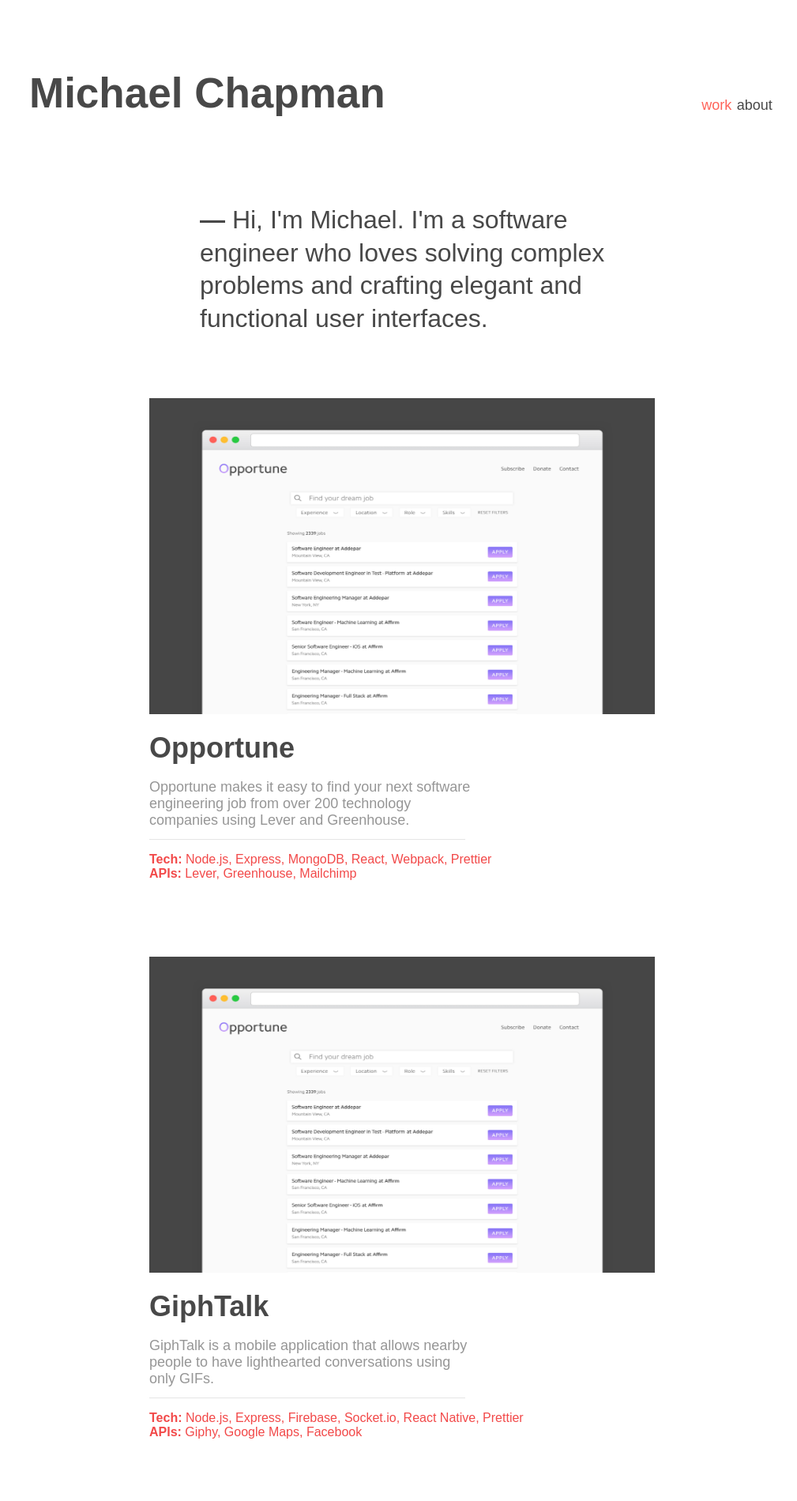
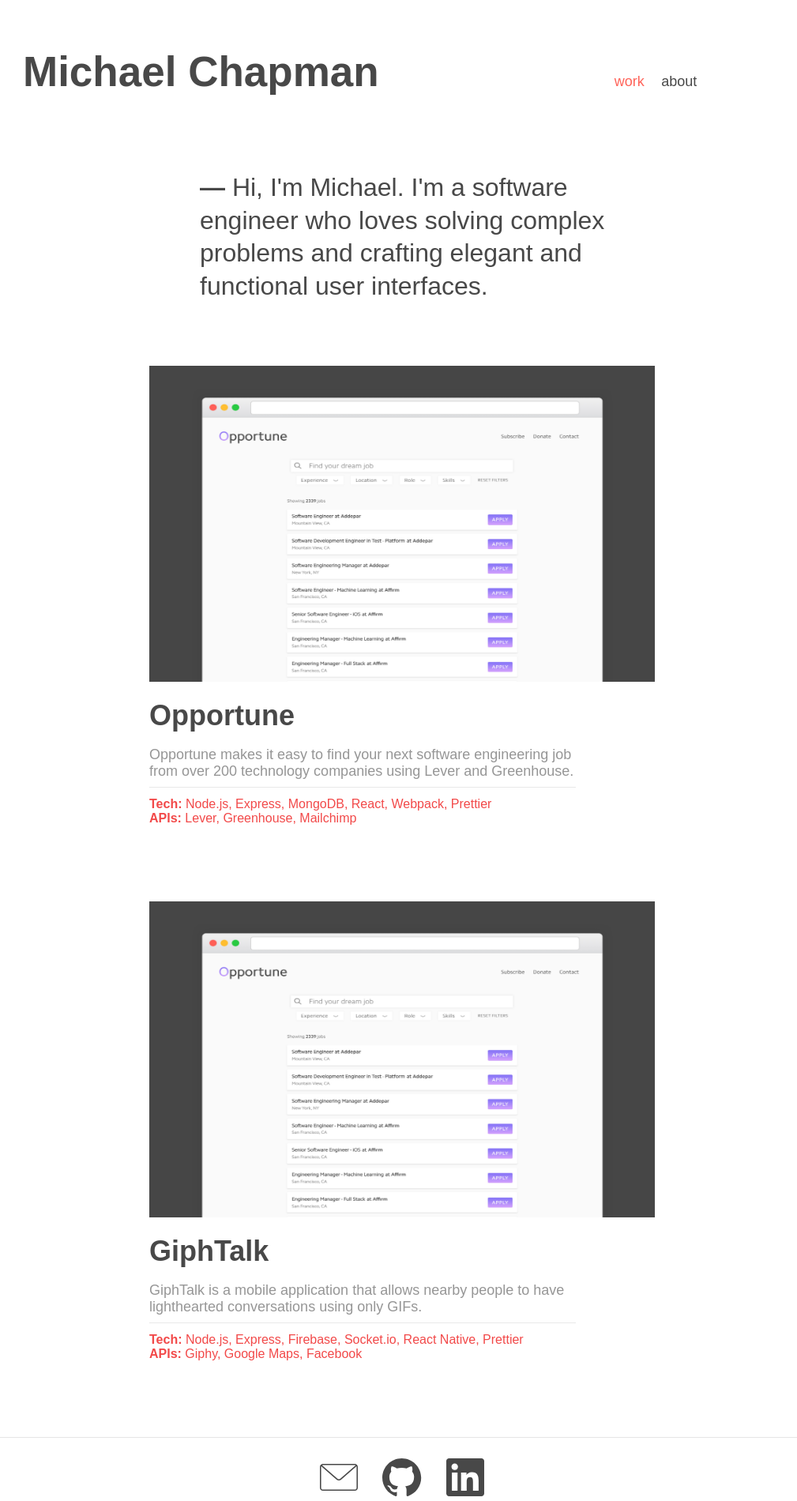
Before and after one commit to MichaelChapman305/MichaelChapman305.github.io, a plain HTML site: page index.html in a window 1280 px wide. Shown: the part 20-1920 px from the top of the page at 79% size, without its empty margins (131-1140 px from the left). Drawn offline with Linux system fonts and the light colour scheme.

Commit message:
Style changes

```diff
--- a/index.html
+++ b/index.html
@@ -9,9 +9,7 @@
   <body>
     <div class="work__container">
       <header class="head" id="work__head">
-        <div class="title__container">
-          <a class="header__link" href="./index.html"><h1>Michael Chapman</h1></a>
-        </div>
+        <a class="header__link" href="./index.html"><h1>Michael Chapman</h1></a>
         <div class="navigation">
           <a href="./index.html" id="work__nav"><p id="work__button" class="nav">work</p></a>
           <a href="./about.html" id="about__nav"><p id="about__button" class="nav">about</p></a>
@@ -28,12 +26,11 @@
             <div class="img__container">
               <a target="_blank" href="https://www.opportunecareers.com"><img class="project__img" src="./images/opportune.jpeg" alt="opportune"></a>
             </div>
-            <h2>Opportune</h2>
+            <h2 class="project__tite">Opportune</h2>
             <p class="project__description">Opportune makes it easy to find your next software
-              <br>engineering job from over 200 technology
-              <br>companies using Lever and Greenhouse.
+              engineering job from over 200 technology
+              companies using Lever and Greenhouse.
             </p>
-            <img class="line" src="./images/line.svg">
             <p class="tech"><b>Tech:</b> Node.js, Express, MongoDB, React, Webpack, Prettier
               <br><b>APIs:</b> Lever, Greenhouse, Mailchimp
             </p>
@@ -44,12 +41,11 @@
             <div class="img__container">
               <a target="_blank" href="https://github.com/MichaelChapman305/GiphTalk"><img class="project__img" src="./images/opportune.jpeg" alt="GiphTalk"></a>
             </div>
-            <h2>GiphTalk</h2>
+            <h2 class="project__tite">GiphTalk</h2>
             <p class="project__description">GiphTalk is a mobile application that allows nearby
-              <br>people to have lighthearted conversations using
-              <br>only GIFs.
+              people to have lighthearted conversations using
+              only GIFs.
             </p>
-            <img class="line" src="./images/line.svg">
             <p class="tech"><b>Tech:</b> Node.js, Express, Firebase, Socket.io, React Native, Prettier
               <br><b>APIs:</b> Giphy, Google Maps, Facebook
             </p>
--- a/styles.css
+++ b/styles.css
@@ -1,8 +1,13 @@
 body {
+  margin: 0;
   font-family: 'Roboto:400', sans-serif;
   color: #484848;
   text-rendering: optimizeLegibility;
   font-smoothing: antialiased;
+}
+
+p {
+  margin: 0;
 }
 
 .nav:hover {
@@ -22,27 +27,20 @@ body {
 .head {
   display: flex;
   flex-direction: row;
-  justify-content: space-around;
-  margin-top: 5em;
+  justify-content: space-between;
+  align-items: baseline;
   padding-left: 10em;
   padding-right: 10em;
+  margin-top: 5em;
 }
 
 .head h1 {
+  margin: 0;
   font-size: 53px;
   color: #484848;
-  width: 9em;
-  margin: 0;
-  margin-top: .5em;
-}
-
-.title__container {
-  width: 25em;
-  margin-right: 28em;
 }
 
 .header__link {
-  width: 9em;
   text-decoration: none;
 }
 
@@ -52,7 +50,7 @@ body {
   justify-content: space-around;
   width: 7em;
   font-size: 18px;
-  margin-top: 2.5em;
+  margin-right: 10%;
 }
 
 .navigation a {
@@ -67,10 +65,19 @@ body {
   margin-top: 2em;
 }
 
+.bio__container-title {
+    margin-left: .5em;
+}
+
+.bio__container-description {
+  margin-bottom: .75em;
+  margin-left: .5em;
+}
+
 .kayak__img {
   border-radius: 50%;
-  width: 20em;
-  height: 20em;
+  max-width: 20em;
+  max-height: 20em;
   margin-left: 12em;
   margin-top: 2em;
 }
@@ -79,14 +86,17 @@ body {
   width: 40em;
   font-size: 17px;
   margin-right: 8em;
-  margin-bottom: 4.5em;
+  margin-bottom: 7em;
 }
 
 .button__container {
   display: flex;
   flex-direction: row;
-  justify-content: center;
+  justify-content: space-between;
   align-items: center;
+  margin: auto;
+  margin-top: .75em;
+  width: 13em;
   height: 5em;
 }
 
@@ -95,9 +105,6 @@ body {
 }
 
 .button {
-  margin-top: 3em;
-  margin-right: 2em;
-  margin-bottom: 2em;
   transition: .4s ease;
   opacity: 1;
 }
@@ -134,6 +141,7 @@ body {
 .phrase {
   font-family: 'Roboto:300', sans-serif;
   line-height: 1.3;
+  font-weight: 300;
 }
 
 .bold {
@@ -160,6 +168,10 @@ body {
   cursor: pointer;
 }
 
+.project__title {
+  margin: 0;
+}
+
 .work__description-container h2 {
   margin: 0;
   margin-top: .5em;
@@ -170,8 +182,9 @@ body {
 .project__description {
   font-size: 18px;
   color: #969696;
-  margin-bottom: 0em;
-  margin-top: 0em;
+  width: 30em;
+  padding-bottom: .5em;
+  border-bottom: 1px solid #e8e8e8;
 }
 
 .tech {
@@ -179,7 +192,3 @@ body {
   margin-bottom: 6em;
   margin-top: .75em;
 }
-
-.line {
-  margin-top: 0em;
-}
```
Also changed, not shown: about.html (+2 -4 lines).
